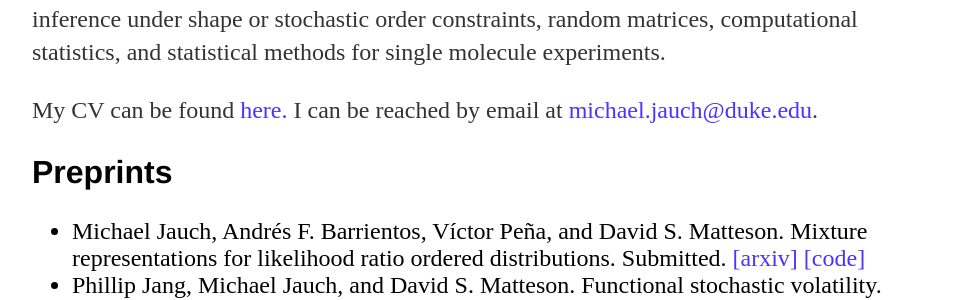
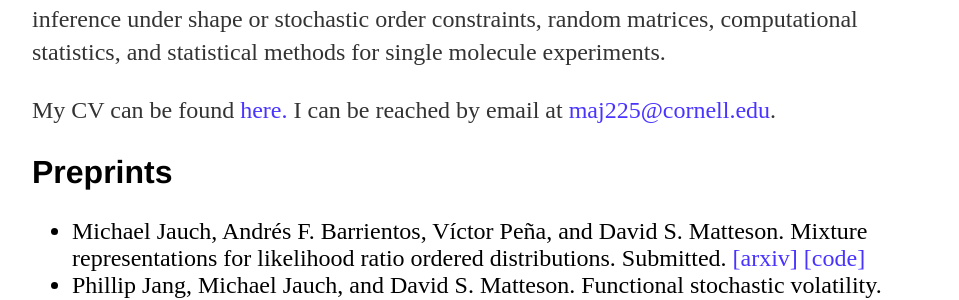
Before and after one commit to michaeljauch/michaeljauch.github.io, a Jekyll site: the page built from index.html, in a window 1280 px wide. Shown: the part 400-700 px from the top of the page, without its empty margins (160-1119 px from the left). Built offline with Jekyll 4.4.1, drawn with Linux system fonts in a browser that asks for light colours.

Commit message:
changed email

```diff
--- a/index.html
+++ b/index.html
@@ -20,7 +20,7 @@ title: Michael Jauch
 
   <p> My research has ranged from applied work with scientific collaborators to theory and methods. I am particularly interested in multivariate data, time series, functional data, inference under shape or stochastic order constraints, random matrices, computational statistics, and statistical methods for single molecule experiments. </p>
 
-	<p>My CV can be found <a href="http://michaeljauch.github.io/cv_web.pdf" style="color:#4833FF;">here.</a> I can be reached by email at <a href="mailto:maj225@cornell.edu.edu" style="color:#4833FF;">michael.jauch@duke.edu</a>.<br></p>
+	<p>My CV can be found <a href="http://michaeljauch.github.io/cv_web.pdf" style="color:#4833FF;">here.</a> I can be reached by email at <a href="mailto:maj225@cornell.edu" style="color:#4833FF;">maj225@cornell.edu</a>.<br></p>
   <h2>Preprints</h2>
   <ul style="font-size:1.5em">
       <li> Michael Jauch, Andrés F. Barrientos, Víctor Peña, and David S. Matteson. Mixture representations for likelihood ratio ordered distributions. Submitted. <a href="https://arxiv.org/abs/2110.04852" style="color:#4833FF;">[arxiv]</a> <a href="https://github.com/michaeljauch/lrmix" style="color:#4833FF;">[code]</a></li>
```
